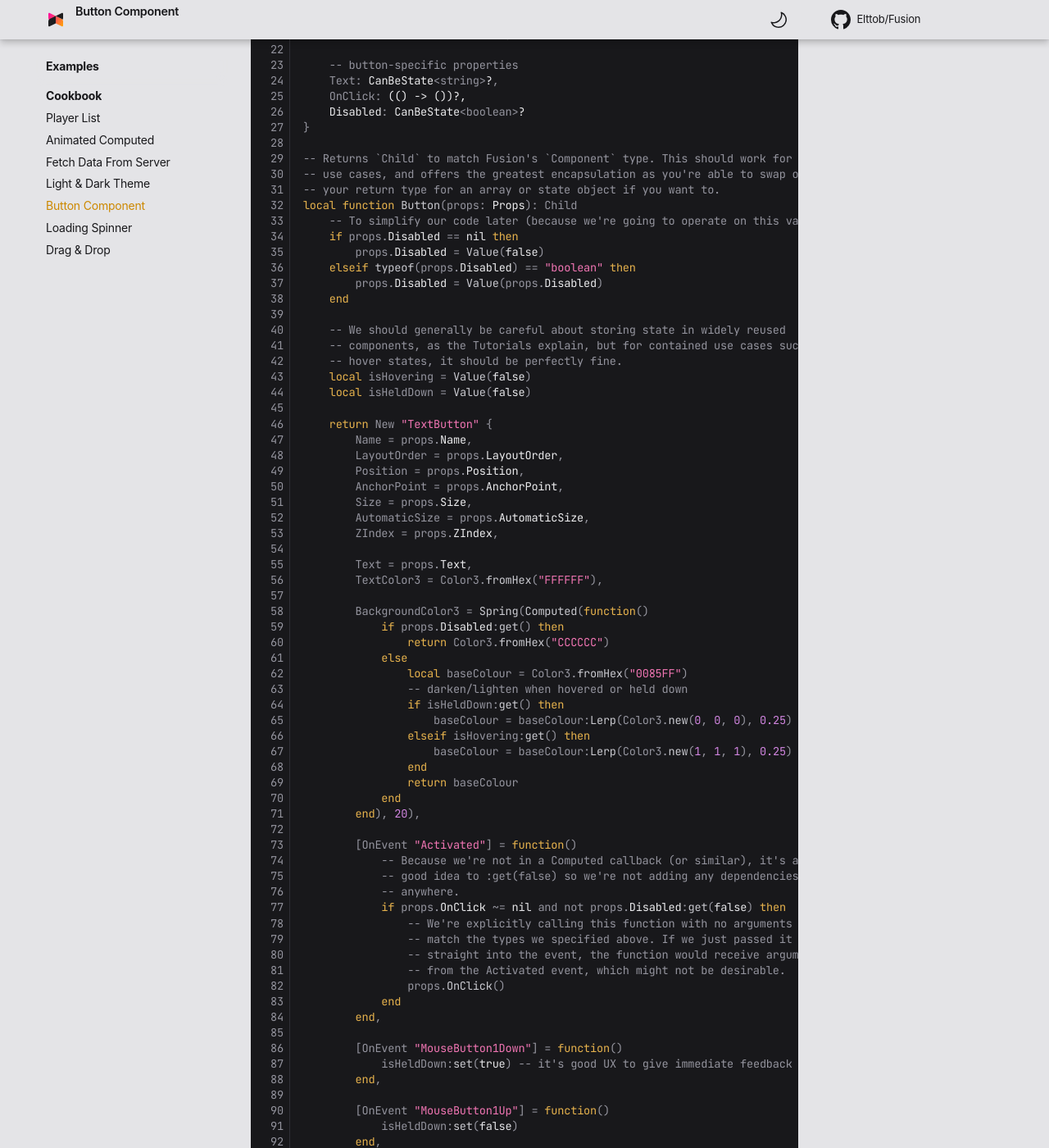
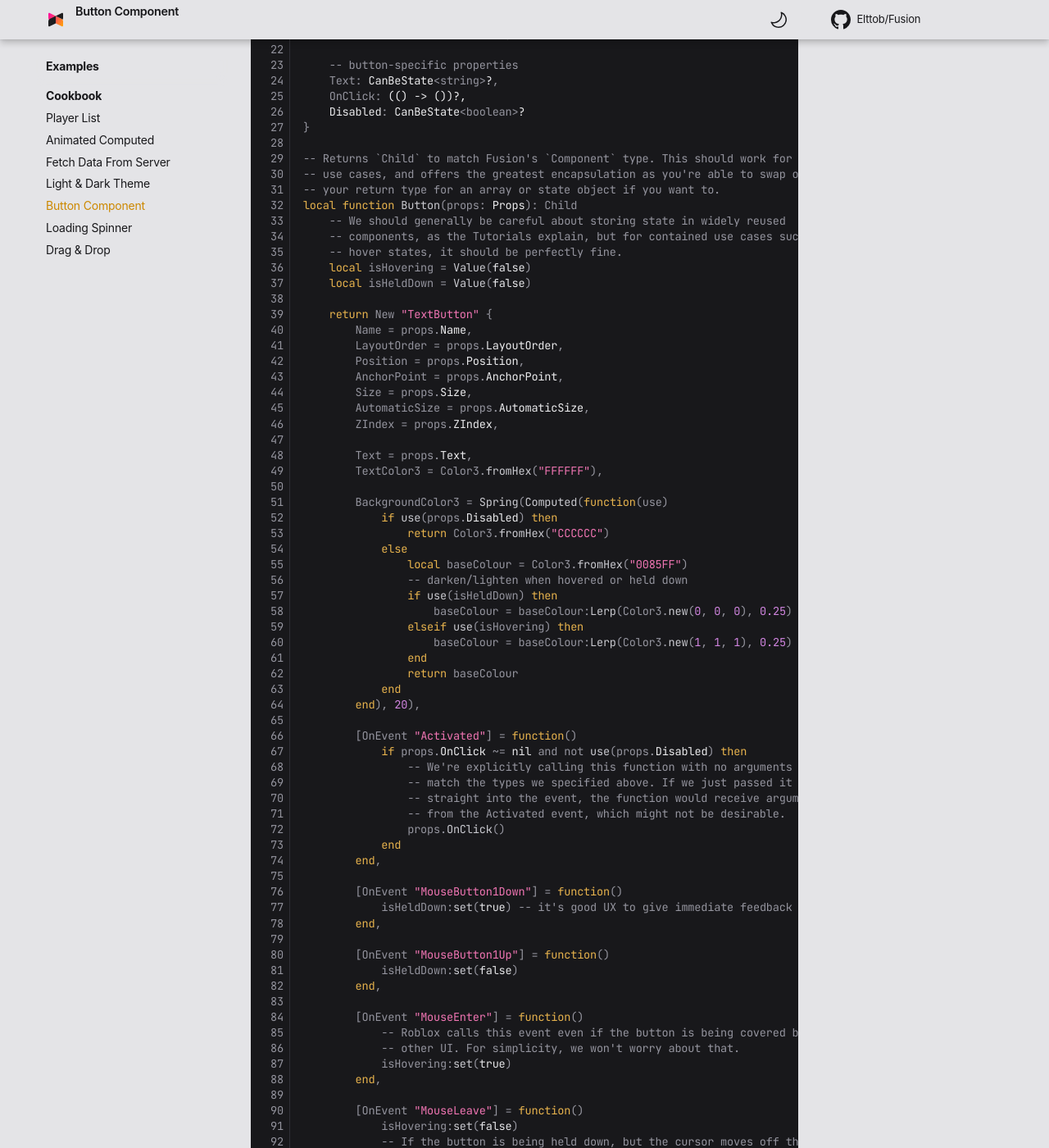
Before and after one commit to dphfox/Fusion, an MkDocs documentation site: the page built from docs/examples/cookbook/button-component.md, in a window 1280 px wide and 1400 px high, scrolled down 587 px. Shown: the whole window at 82% size. Built offline with MkDocs 1.6.1 and Material for MkDocs 9.7.7, drawn with Linux system fonts in a browser that asks for light colours; some web fonts are replaced; comment, search, counter and statistics services are not loaded; the version menu is left out; some of the changed text lies outside the part shown.

Commit message:
Update Button Component cookbook

```diff
--- a/docs/examples/cookbook/button-component.md
+++ b/docs/examples/cookbook/button-component.md
@@ -31,13 +31,6 @@ export type Props = {
 -- use cases, and offers the greatest encapsulation as you're able to swap out
 -- your return type for an array or state object if you want to.
 local function Button(props: Props): Child
-	-- To simplify our code later (because we're going to operate on this value)
-	if props.Disabled == nil then
-		props.Disabled = Value(false)
-	elseif typeof(props.Disabled) == "boolean" then
-		props.Disabled = Value(props.Disabled)
-	end
-
 	-- We should generally be careful about storing state in widely reused
 	-- components, as the Tutorials explain, but for contained use cases such as
 	-- hover states, it should be perfectly fine.
@@ -56,15 +49,15 @@ local function Button(props: Props): Child
 		Text = props.Text,
 		TextColor3 = Color3.fromHex("FFFFFF"),
 
-		BackgroundColor3 = Spring(Computed(function()
-			if props.Disabled:get() then
+		BackgroundColor3 = Spring(Computed(function(use)
+			if use(props.Disabled) then
 				return Color3.fromHex("CCCCCC")
 			else
 				local baseColour = Color3.fromHex("0085FF")
 				-- darken/lighten when hovered or held down
-				if isHeldDown:get() then
+				if use(isHeldDown) then
 					baseColour = baseColour:Lerp(Color3.new(0, 0, 0), 0.25)
-				elseif isHovering:get() then
+				elseif use(isHovering) then
 					baseColour = baseColour:Lerp(Color3.new(1, 1, 1), 0.25)
 				end
 				return baseColour
@@ -72,10 +65,7 @@ local function Button(props: Props): Child
 		end), 20),
 
 		[OnEvent "Activated"] = function()
-			-- Because we're not in a Computed callback (or similar), it's a
-			-- good idea to :get(false) so we're not adding any dependencies
-			-- anywhere.
-			if props.OnClick ~= nil and not props.Disabled:get(false) then
+			if props.OnClick ~= nil and not use(props.Disabled) then
 				-- We're explicitly calling this function with no arguments to
 				-- match the types we specified above. If we just passed it
 				-- straight into the event, the function would receive arguments
```
